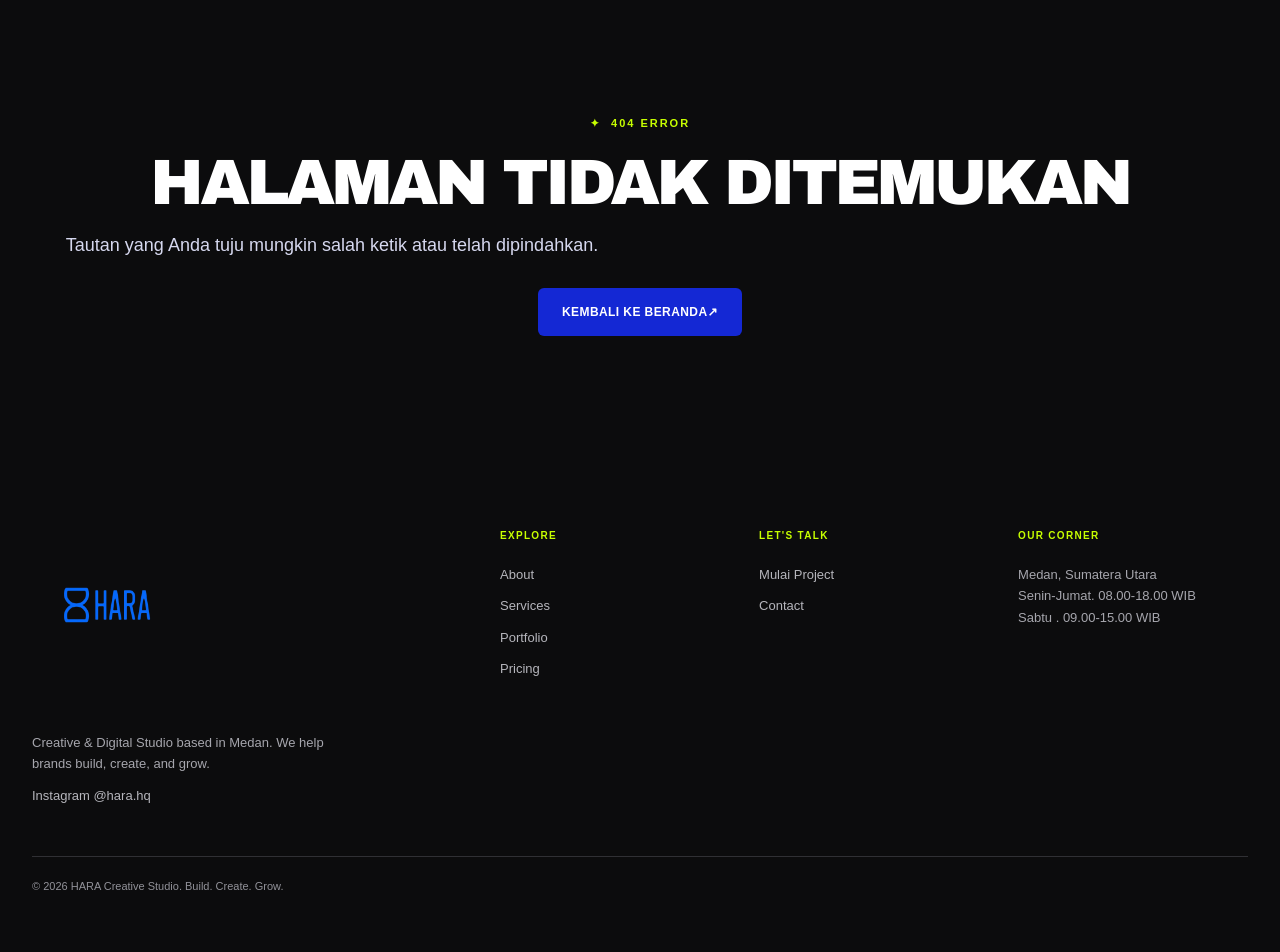
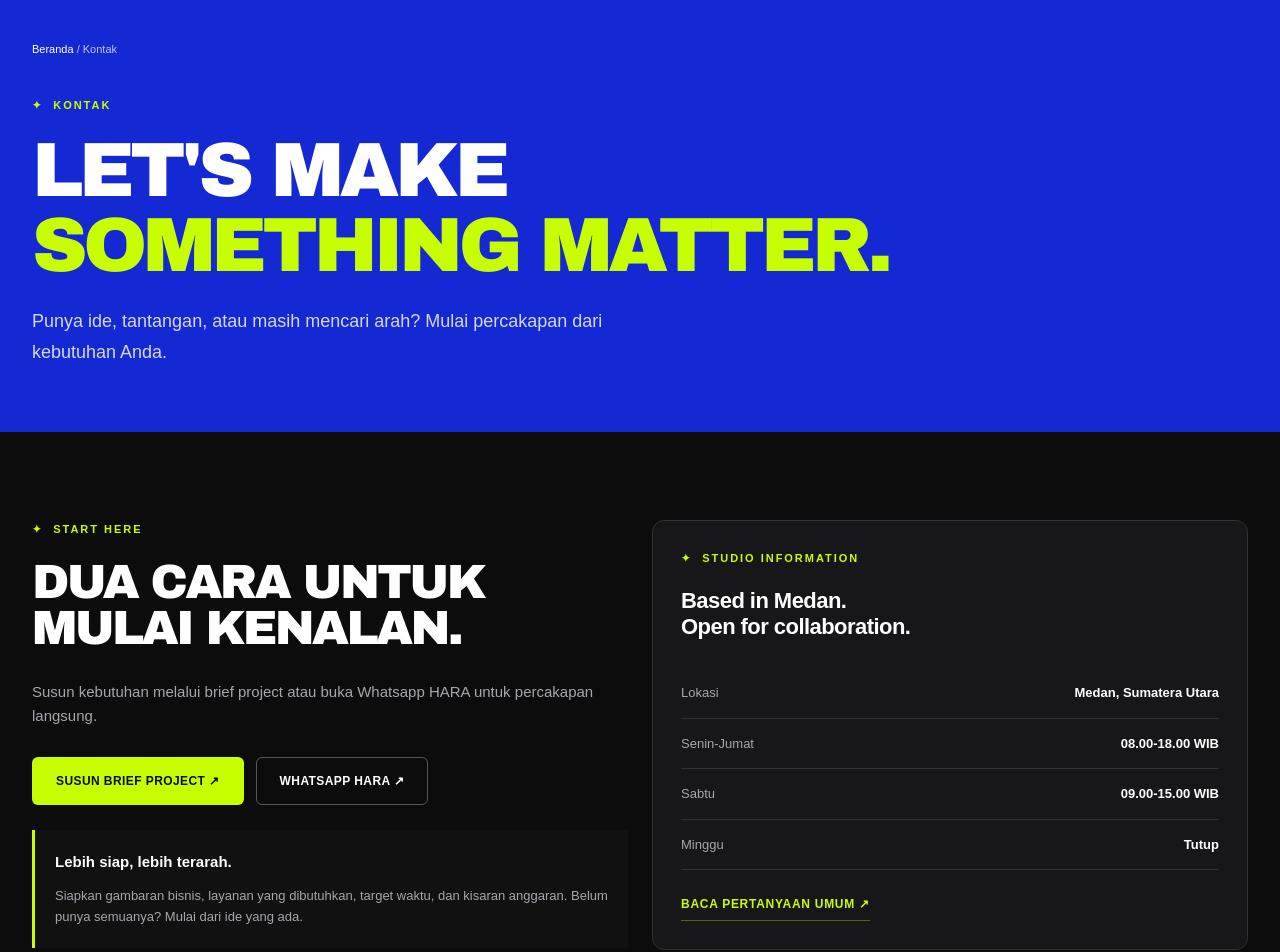
Before and after one commit to Dean12-web/hara-landing-page, a React (Vite) app: page /contact in a window 1280 px wide. Shown: the part 100-1052 px from the top of the page. Before the commit the page ends 1017 px from the top, so only its background shows below. Built offline with nearby package versions, Linux system fonts and the light colour scheme.

Commit message:
edit contact.jsx

```diff
--- a/src/App.jsx
+++ b/src/App.jsx
@@ -11,7 +11,7 @@ import ServiceDetail from "./pages/ServiceDetail";
 import Portfolio from "./pages/Portfolio";
 import PortfolioDetail from "./pages/PortfolioDetail";
 import Pricing from "./pages/Pricing";
-// import Contact from "./pages/Contact";
+import Contact from "./pages/Contact";
 // import Brief from "./pages/Brief";
 import NotFound from "./pages/NotFound";
 
@@ -33,7 +33,7 @@ export default function App(){
             <Route path="portfolio/:id" element={<PortfolioDetail/>}></Route>
 
             <Route path="pricing" element={<Pricing/>}></Route>
-            {/* <Route path="contact" element={<Contact/>}></Route> */}
+            <Route path="contact" element={<Contact/>}></Route>
             {/* <Route path="brief" element={<Brief/>}></Route> */}
 
             <Route path="*" element={<NotFound/>}></Route>
--- a/src/data/haraData.js
+++ b/src/data/haraData.js
@@ -336,6 +336,10 @@ export const servicesData = [
 
 // Data FAQ umum layanan (bisa ditaruh di haraData.js)
 export const serviceFaqs = [
+ {
+    q: "Bagaimana cara memulai project?",
+    a: "Pilih layanan atau paket, isi brief, lalu periksa ringkasannya. Pada versi ini brief disimpan di perangkat Anda dan bisa diunduh untuk dibagikan melalui kontak whatsapp HARA.",
+  },
   {
     q: "Apakah harga yang tampil sudah final?",
     a: "Harga merupakan estimasi awal berdasarkan paket pada template. Scope tambahan, pajak bila berlaku, biaya pihak ketiga, dan jadwal akan dikonfirmasi melalui penawaran tertulis.",
@@ -352,4 +356,13 @@ export const serviceFaqs = [
     q: "Bagaimana revisi dikerjakan?",
     a: "Jumlah revisi mengikuti scope paket. Feedback dikumpulkan dalam satu putaran agar pengerjaan terarah. Perubahan scope dibahas sebelum dilanjutkan.",
   },
+  {
+    q: "Bisakah mengambil lebih dari satu layanan?",
+    a: "Bisa. Pilih layanan utama pada brief lalu tuliskan layanan tambahan pada deskripsi kebutuhan untuk penawaran custom.",
+  },
+  {
+    q: "Apakah bisa bekerja sama di luar Medan??",
+    a: "Diskusi dan review dapat dilakukan secara online. Kebutuhan produksi di lokasi perlu dibahas untuk menghitung jadwal, perjalanan, dan biaya tambahan.",
+  },
+
 ];
--- a/src/pages/Contact.jsx
+++ b/src/pages/Contact.jsx
@@ -0,0 +1,68 @@
+import { Link } from "react-router-dom";
+import CtaBanner from "../components/CtaBanner";
+
+export default function Contact(){
+    return(
+        <>
+            <div className="page-hero">
+                <div className="wrap">
+                    <div className="crumb">
+                        <Link to='/'>Beranda</Link> / Kontak
+                    </div>
+                    <div className="eyebrow lime">Kontak</div>
+                    <h1>
+                        Let's make <br />
+                        <span className="lime">something matter.</span>
+                    </h1>
+                    <p className="lead">Punya ide, tantangan, atau masih mencari arah? Mulai percakapan dari kebutuhan Anda.</p>
+                </div>
+            </div>
+            <section className="section">
+                <div className="wrap grid two">
+                    <div>
+                        <div className="eyebrow lime">Start here</div>
+                        <h2 style={{fontSize:"48px"}}>
+                            Dua cara untuk <br />
+                            mulai kenalan.
+                        </h2>
+                        <p className="muted mt">
+                            Susun kebutuhan melalui brief project atau buka Whatsapp HARA untuk percakapan langsung.
+                        </p>
+                        <div className="flow mt">
+                            <Link className="btn" to='/brief'>Susun brief project ↗</Link>
+                            <button className="btn outline"onClick={()=>window.open("https://wa.me/+6281375357240","_blank")} >Whatsapp HARA ↗</button>
+                        </div>
+                        <div className="contact-note">
+                            <b>Lebih siap, lebih terarah.</b>
+                            <p className="muted" style={{fontSize:"13px", marginTop:"10px"}}>
+                                Siapkan gambaran bisnis, layanan yang dibutuhkan, target waktu, dan kisaran anggaran. Belum punya semuanya? Mulai dari ide yang ada.
+                            </p>
+                        </div>
+                    </div>
+                    <aside className="card">
+                        <div className="eyebrow lime">Studio information</div>
+                        <h3>Based in Medan. <br />Open for collaboration.</h3>
+                        <div className="summary-row mt">
+                            <span>Lokasi</span>
+                            <strong>Medan, Sumatera Utara</strong>
+                        </div>
+                        <div className="summary-row">
+                            <span>Senin-Jumat</span>
+                            <strong>08.00-18.00 WIB</strong>
+                        </div>
+                        <div className="summary-row">
+                            <span>Sabtu</span>
+                            <strong>09.00-15.00 WIB </strong>
+                        </div>
+                        <div className="summary-row">
+                            <span>Minggu</span>
+                            <strong>Tutup</strong>
+                        </div>
+                        <Link className="link" to="/faq" style={{display:"inline-block", marginTop:"25px"}}>Baca pertanyaan umum ↗</Link>
+                    </aside>
+                </div>
+            </section>
+            <CtaBanner/>
+        </>
+    )
+}
--- a/src/pages/NotFound.jsx
+++ b/src/pages/NotFound.jsx
@@ -12,7 +12,7 @@ export default function NotFound(){
             >
                 <div className="eyebrow lime">404 Error</div>
                 <h1 style={{fontSize:'4rem', margin:'1rem 0'}}>Halaman Tidak Ditemukan</h1>
-                <p className="lead">Tautan yang Anda tuju mungkin salah ketik atau telah dipindahkan.</p>
+                <p>Tautan yang Anda tuju mungkin salah ketik atau telah dipindahkan.</p>
                 <div className="mt">
                     <Link to="/" className="btn blue">
                         Kembali ke Beranda↗
```
